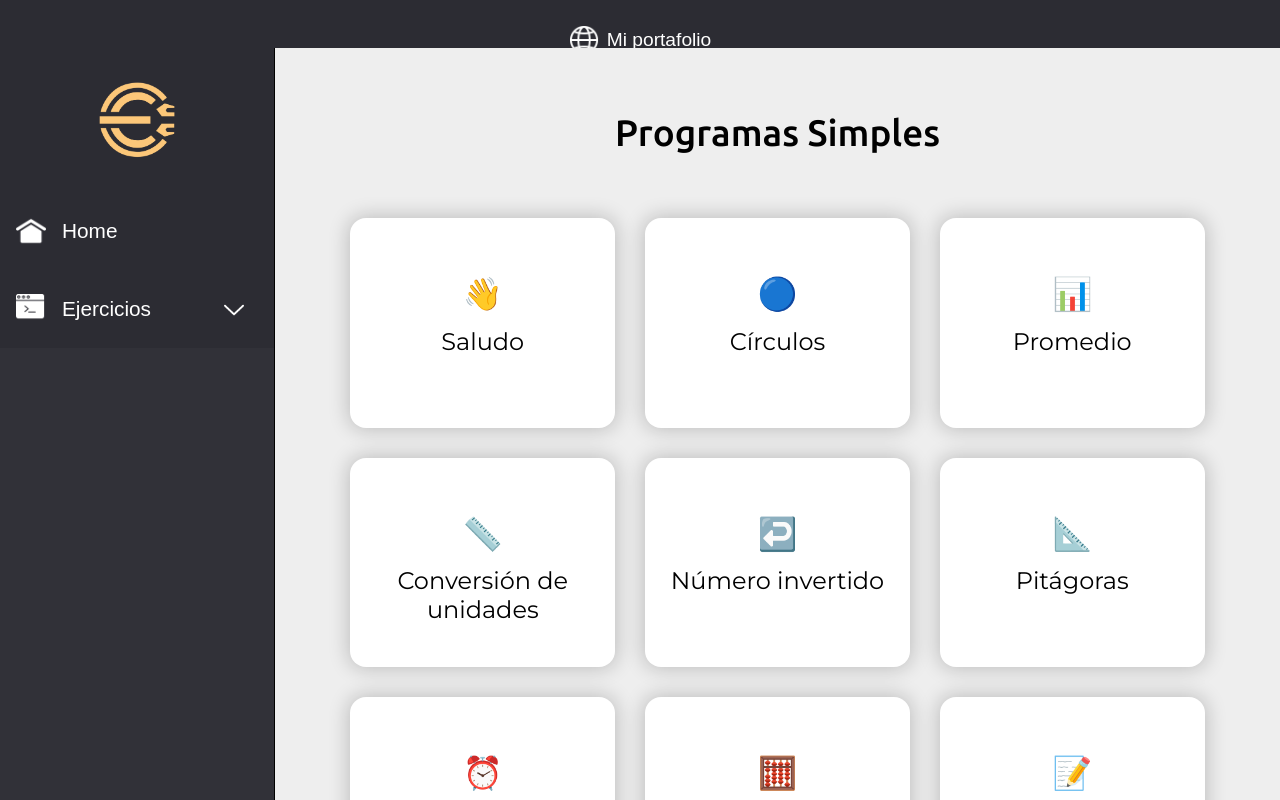
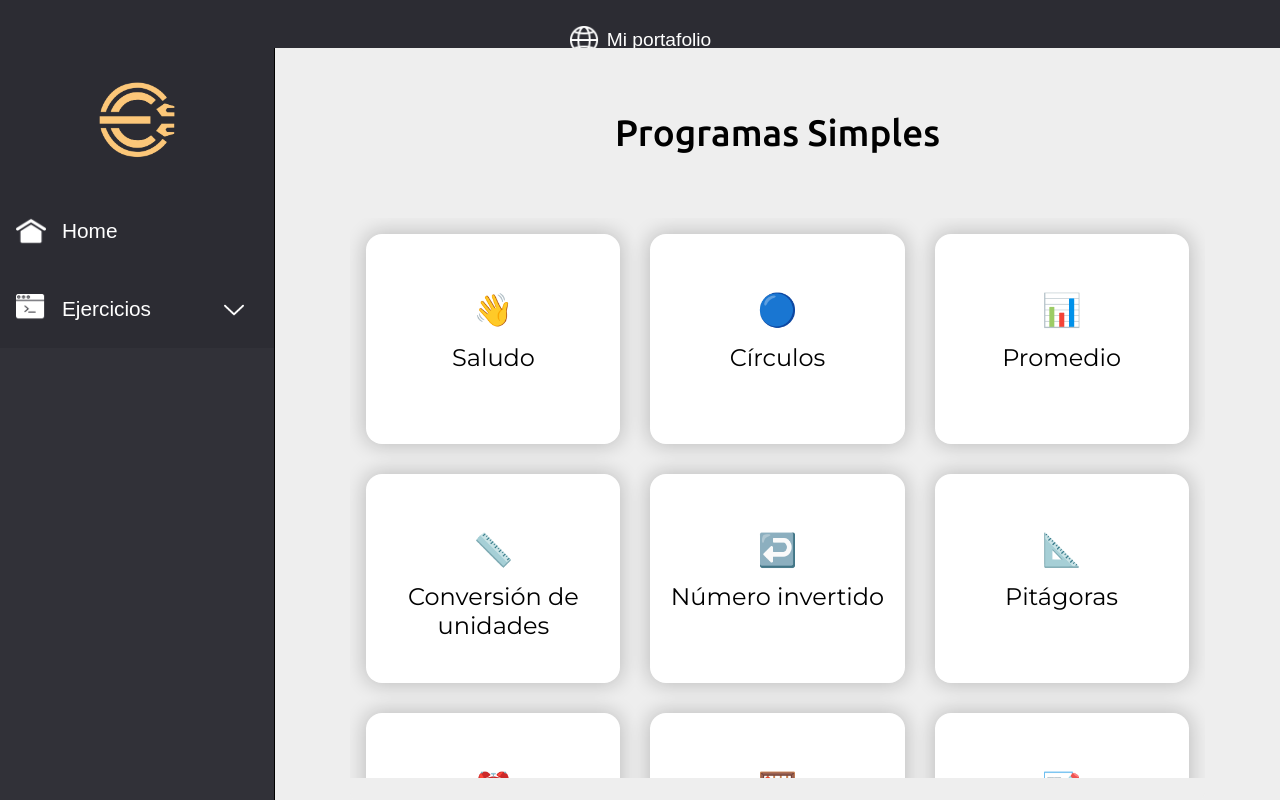
Before and after one commit to DarkPrometheus/Portfolio, a plain HTML site: page EjerciciosProgramacion/ProgramasSimples/index.html in a window 1280 px wide. Drawn offline with Linux system fonts and the light colour scheme.

Commit message:
Correcion en menu de programas

```diff
--- a/sass/components/Ejercicios/Ejercicios.scss
+++ b/sass/components/Ejercicios/Ejercicios.scss
@@ -1,17 +1,24 @@
 @import "../../mixins/mixins";
 @import "../../base/settings";
+@import '../../mixins/estilosVisuales';
 
 .mainContent{
     main{
         .content{
             @include horizontal;
             .MenuProgramas{
+                @include scrollbar(hidden, auto);
+                max-height: 70vh;
+                width: 100%;
                 display: grid;
                 grid-template-columns: repeat(4, 1fr);
                 row-gap: 30px;
                 column-gap: 30px;
+                padding: 1rem;
                 .Programa{
                     @include center;
+                    width: auto;
+                    height: auto;
                     flex-direction: column;
                     border-radius: 1rem;
                     padding: 3.5rem 0;
@@ -187,6 +194,7 @@
                 .MenuProgramas{
                     grid-template-columns: repeat(2, 1fr);
                     column-gap: 80px;
+                    justify-items: center;
                     .Programa{
                         width: 15rem;
                         height: 15rem;
```
Also changed, not shown: css/Ejercicios.css, css/Ejercicios.min.css, 2 other files.
